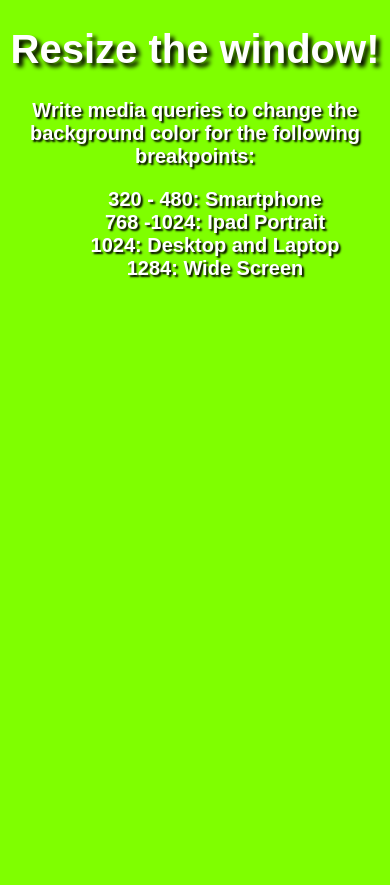
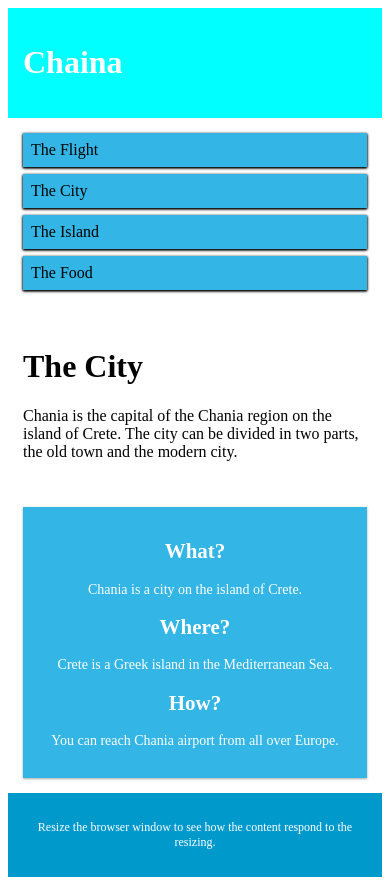
Before and after one commit to zucar0/BeduResponsive, a plain HTML site: page index.html in a window 390 px wide. Before the commit the page ends 844 px from the top, so only its background shows below. Drawn offline with Linux system fonts and the light colour scheme.

Commit message:
Maquetacion con Media Queries

```diff
--- /dev/null
+++ b/estilosBreakpoint.css
@@ -0,0 +1,95 @@
+*{
+    box-sizing: border-box;
+}
+/* En CSS, ::after crea un pseudo-elemento que es el último hijo del elemento seleccionado
+ Es comunmente usado para añadir contenido cosmético a un elemento con la propiedad content
+Es en linea (inline) de forma predeterminada. */
+.row::after{
+    content: " ";
+    clear: both;
+    display: table;
+}
+[class*="col-"]{
+    float: left;
+    padding: 15px;
+}
+
+.header{
+    background-color: aqua;
+    color: #ffffff;
+    padding: 15px;
+}
+.menu ul{
+    list-style-type: none;
+    margin: 0;
+    padding: 0;
+}
+
+.menu li{
+    padding: 8px;
+    margin-bottom: 7px;
+    background-color: #33b5e5;
+    box-shadow: 0 1px 3px black, 0 1px 2px black;
+}
+
+.menu li:hover{
+    background-color: #0099cc;
+}
+/* Barra lateral */
+.aside{
+    background-color: #33b5e5;
+    padding: 15px;
+    color: #ffffff;
+    text-align: center;
+    font-size: 14px;
+    box-shadow: 0 1px 3px rgba(0,0,0,0.12), 0 1px 2px rgba(0,0,0,0.24) ;
+}
+
+.footer{
+    background-color: #0099cc;
+    color: #ffffff;
+    text-align: center;
+    font-size: 12px;
+    padding: 15px;
+}
+
+/* Para mobile phones */
+[class*="col-"]{
+    width: 100%;
+}
+
+/*Media Queries*/
+/*Mínimo ancho de 600 px*/
+@media only screen and (min-width: 600px){
+    /* For tablets */
+    .col-s-1{width: 8.33%;}
+    .col-s-2{width: 16.66%;}
+    .col-s-3{width: 25%;}
+    .col-s-4{width: 33.33%;}
+    .col-s-5{width: 41.66%;}
+    .col-s-6{width: 50%;}
+    .col-s-7{width: 58.33%;}
+    .col-s-8{width: 66.66%;}
+    .col-s-9{width: 75%;}
+    .col-s-10{width: 83.33%;}
+    .col-s-11{width: 91.66%;}
+    .col-s-12{width: 100%;}
+}
+
+@media only screen and (min-width: 768px){
+    /* For desktop */
+    .col-s-1{width: 8.33%;}
+    .col-s-2{width: 16.66%;}
+    .col-s-3{width: 25%;}
+    .col-s-4{width: 33.33%;}
+    .col-s-5{width: 41.66%;}
+    .col-s-6{width: 50%;}
+    .col-s-7{width: 58.33%;}
+    .col-s-8{width: 66.66%;}
+    .col-s-9{width: 75%;}
+    .col-s-10{width: 83.33%;}
+    .col-s-11{width: 91.66%;}
+    .col-s-12{width: 100%;}
+}
+
+/* Reto genera otros dispositivos con esta forma de hacer breakpoints */
--- a/index.html
+++ b/index.html
@@ -3,20 +3,44 @@
 <head>
     <meta charset="UTF-8">
     <meta name="viewport" content="width=device-width, initial-scale=1.0">
-    <link rel="stylesheet" href="estilos.css">
+    <link rel="stylesheet" href="estilosBreakpoint.css">
     <title>Sesión 5</title>
 </head>
 <body>
-    <!-- Primer Media Querie -->
-    <h1>Resize the window!</h1>
-    <p>
-        Write media queries to change the background color for the following breakpoints:
-        <ul>
-            <li>320 - 480: Smartphone</li>
-            <li>768 -1024: Ipad Portrait</li>
-            <li>1024: Desktop and Laptop</li>
-            <li>1284: Wide Screen</li>
-        </ul>
-    </p>
+    <div class="header">
+        <h1>Chaina</h1>
+      </div>
+      <div class="row">
+        <div class="col-3 col-s-3 menu">
+          <ul>
+            <li>The Flight</li>
+            <li>The City</li>
+            <li>The Island</li>
+            <li>The Food</li>
+          </ul>
+        </div>
+        <div class="col-6 col-s-9">
+          <h1>The City</h1>
+          <p>
+            Chania is the capital of the Chania region on the island of Crete. The
+            city can be divided in two parts, the old town and the modern city.
+          </p>
+        </div>
+        <div class="col-3 col-s-12">
+          <div class="aside">
+            <h2>What?</h2>
+            <p>Chania is a city on the island of Crete.</p>
+            <h2>Where?</h2>
+            <p>Crete is a Greek island in the Mediterranean Sea.</p>
+            <h2>How?</h2>
+            <p>You can reach Chania airport from all over Europe.</p>
+          </div>
+        </div>
+      </div>
+      <div class="footer">
+        <p>
+          Resize the browser window to see how the content respond to the
+          resizing.
+        </p>
 </body>
 </html>
```
